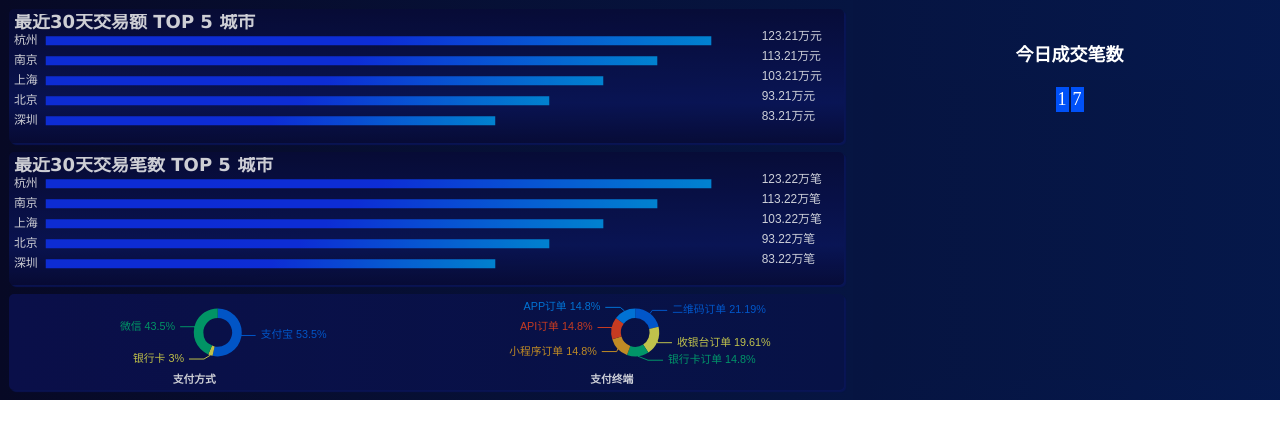
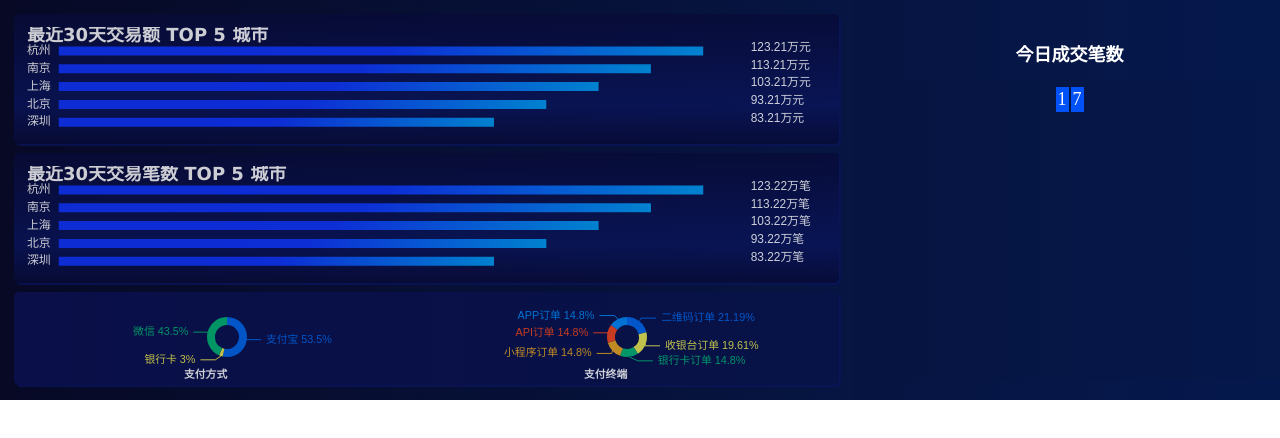
Before and after one commit to Peter-Dai/ts-large-screen, a Vue app: page / in a window 1280 px wide. Shown: the top 438 px of the page. Built offline with nearby package versions, Linux system fonts and the light colour scheme.

Commit message:
调整同【

```diff
--- a/src/components/index/top-five-summary.vue
+++ b/src/components/index/top-five-summary.vue
@@ -58,7 +58,7 @@ export default {
 
 .top-header {
   margin-bottom: 0.5rem;
-  padding: 0.3rem;
+  padding: 0.7rem;
   /*background: linear-gradient(to right, #080b37, #0a155a 70%, #080b37);*/
   background: linear-gradient(to bottom, #080b37, #0a155a 70%, #080b37);
   border-radius: 5px;
@@ -67,7 +67,7 @@ export default {
 }
 
 .top-header:last-child {
-  padding: 0;
+  padding: 0.7rem;
   background: linear-gradient(to right, #0b1152, #081248);
 }
 </style>
--- a/src/views/index/index.vue
+++ b/src/views/index/index.vue
@@ -47,7 +47,7 @@ export default {
 
 .left-aside {
   background: linear-gradient(to right, #070925, #061542);
-  padding: 0.5rem;
+  padding: 0.8rem;
 }
 
 .main {
@@ -56,7 +56,7 @@ export default {
 
 .right-aside {
   background: linear-gradient(to right, #061542, #070925);
-  padding: 0.5rem;
+  padding: 0.8rem;
 }
 
 
```
